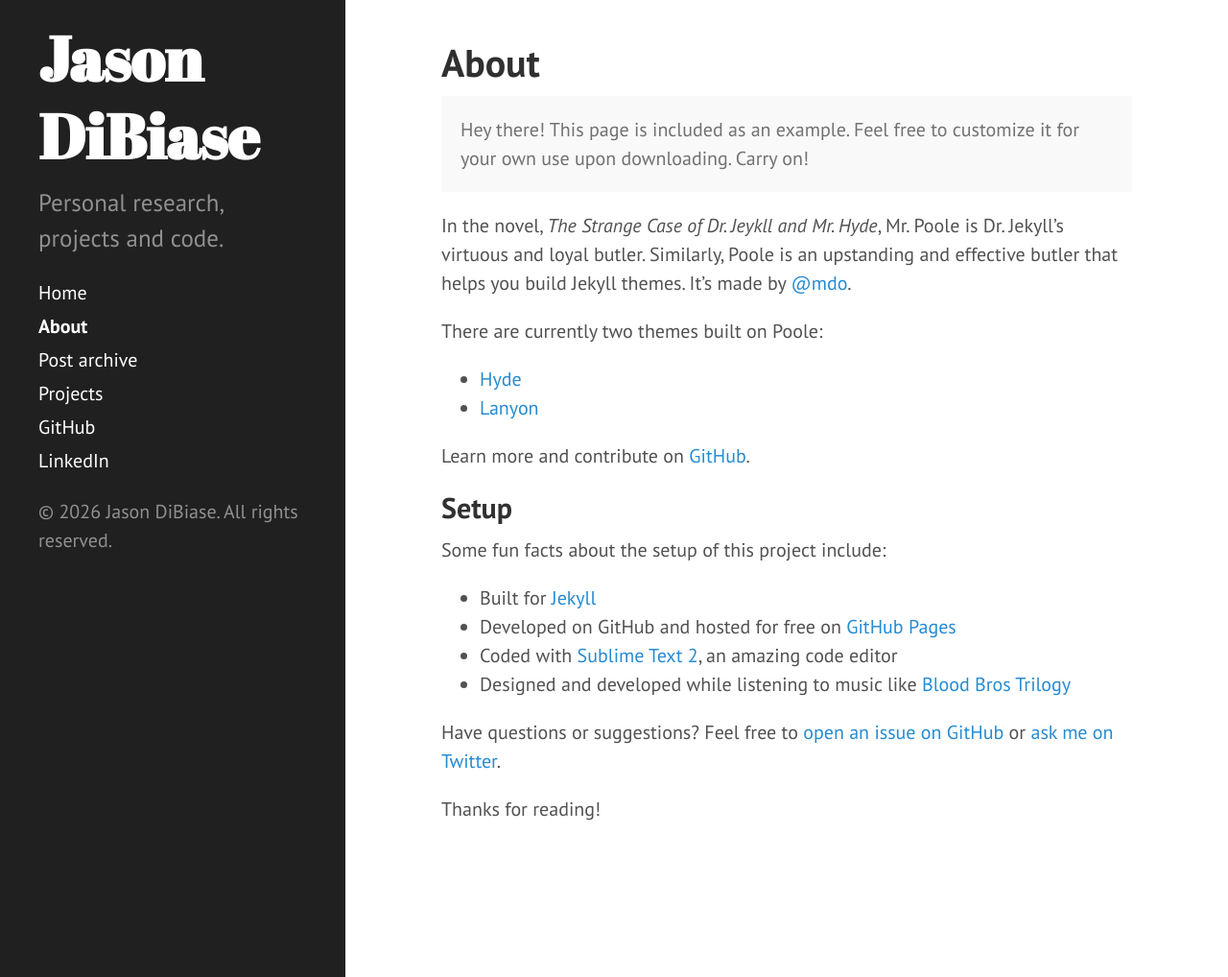
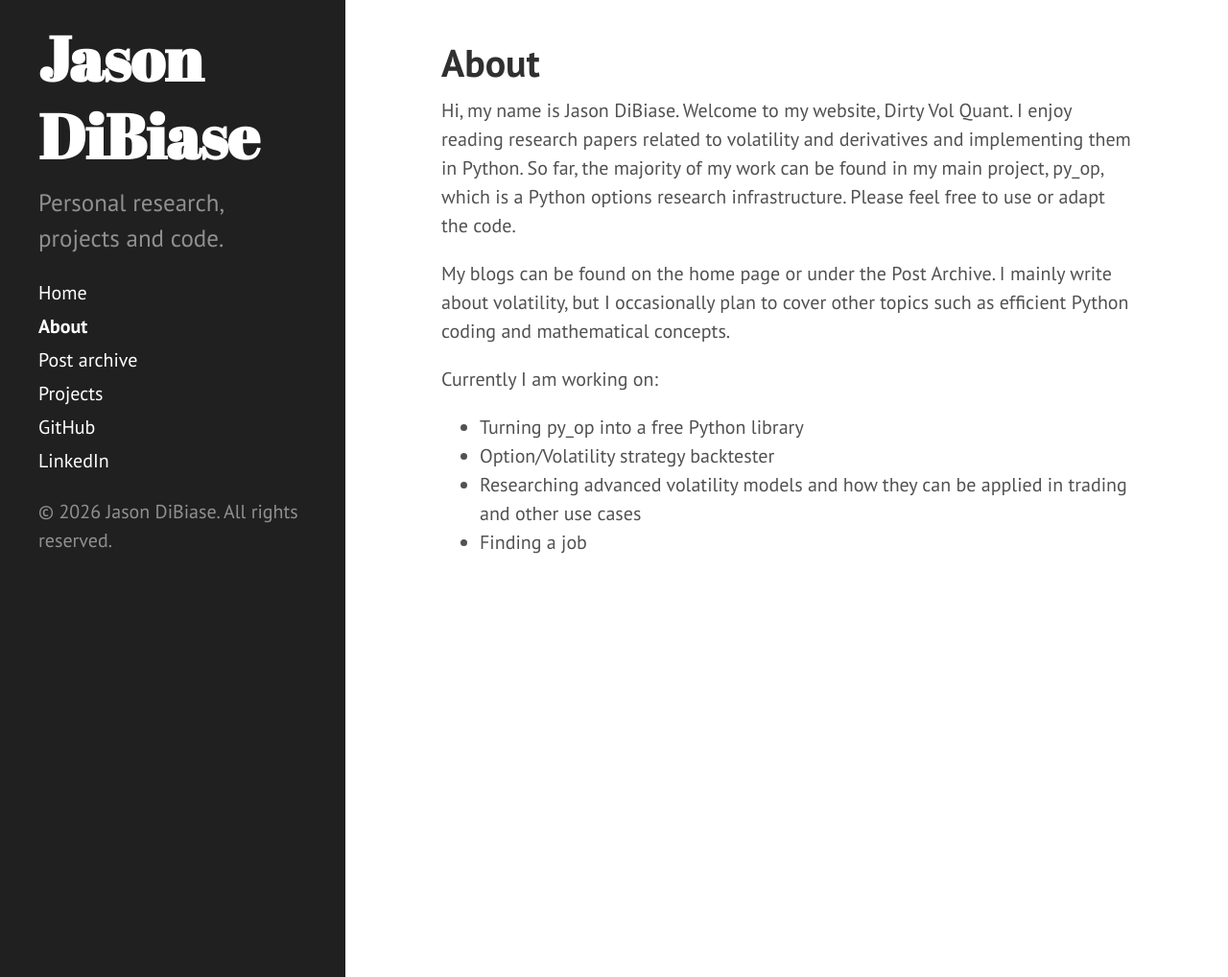
Before and after one commit to dibiasej/dibiasej.github.io, a Jekyll site: the page built from about.md, in a window 1280 px wide and 1018 px high. Shown: the whole window at 96% size. Built offline with Jekyll 4.4.1, drawn with Linux system fonts in a browser that asks for light colours; Markdown is read by kramdown in place of the engine named in the settings.

Commit message:
changed about

```diff
--- a/about.md
+++ b/about.md
@@ -4,28 +4,14 @@ title: About
 permalink: /about/
 ---
 
-<p class="message">
-  Hey there! This page is included as an example. Feel free to customize it for your own use upon downloading. Carry on!
-</p>
 
-In the novel, *The Strange Case of Dr. Jeykll and Mr. Hyde*, Mr. Poole is Dr. Jekyll's virtuous and loyal butler. Similarly, Poole is an upstanding and effective butler that helps you build Jekyll themes. It's made by [@mdo](https://twitter.com/mdo).
+Hi, my name is Jason DiBiase. Welcome to my website, Dirty Vol Quant. I enjoy reading research papers related to volatility and derivatives and implementing them in Python. So far, the majority of my work can be found in my main project, py_op, which is a Python options research infrastructure. Please feel free to use or adapt the code.
 
-There are currently two themes built on Poole:
+My blogs can be found on the home page or under the Post Archive. I mainly write about volatility, but I occasionally plan to cover other topics such as efficient Python coding and mathematical concepts.
 
-* [Hyde](http://hyde.getpoole.com)
-* [Lanyon](http://lanyon.getpoole.com)
+Currently I am working on:
 
-Learn more and contribute on [GitHub](https://github.com/poole).
-
-## Setup
-
-Some fun facts about the setup of this project include:
-
-* Built for [Jekyll](http://jekyllrb.com)
-* Developed on GitHub and hosted for free on [GitHub Pages](https://pages.github.com)
-* Coded with [Sublime Text 2](http://sublimetext.com), an amazing code editor
-* Designed and developed while listening to music like [Blood Bros Trilogy](https://soundcloud.com/maddecent/sets/blood-bros-series)
-
-Have questions or suggestions? Feel free to [open an issue on GitHub](https://github.com/poole/issues/new) or [ask me on Twitter](https://twitter.com/mdo).
-
-Thanks for reading!
+ * Turning py_op into a free Python library
+ * Option/Volatility strategy backtester
+ * Researching advanced volatility models and how they can be applied in trading and other use cases
+ * Finding a job
```
